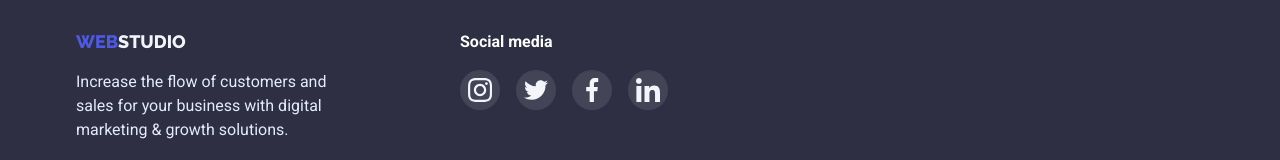
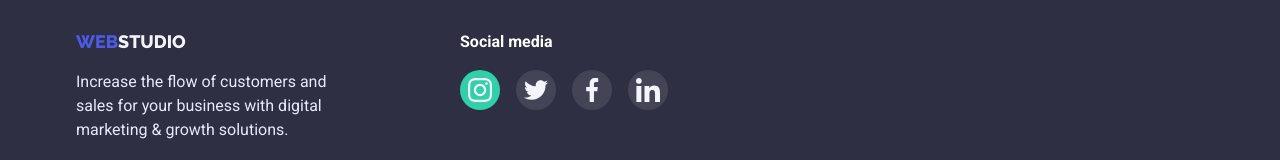
Before and after one commit to VladSurzhko/goit-markup-hw-04, a plain HTML site: page index.html in a window 1280 px wide. In both pictures the pointer is over the item 480 px from the left and 3085 px from the top of the page. Shown: the part 2995-3155 px from the top of the page. Drawn offline with nearby package versions, Linux system fonts and the light colour scheme.

Commit message:
module 4

```diff
--- a/css/styles.css
+++ b/css/styles.css
@@ -408,6 +408,9 @@ margin: 0;
     border-radius: 50%;
     background: rgba(255, 255, 255, 0.1);
  }
+ .footer-link :hover{
+   background: #31D0AA;
+ }
  .footer-soc-list{
    width: 24px;
     height: 24px;
```
Also changed, not shown: index.html (+3 -1 lines).
